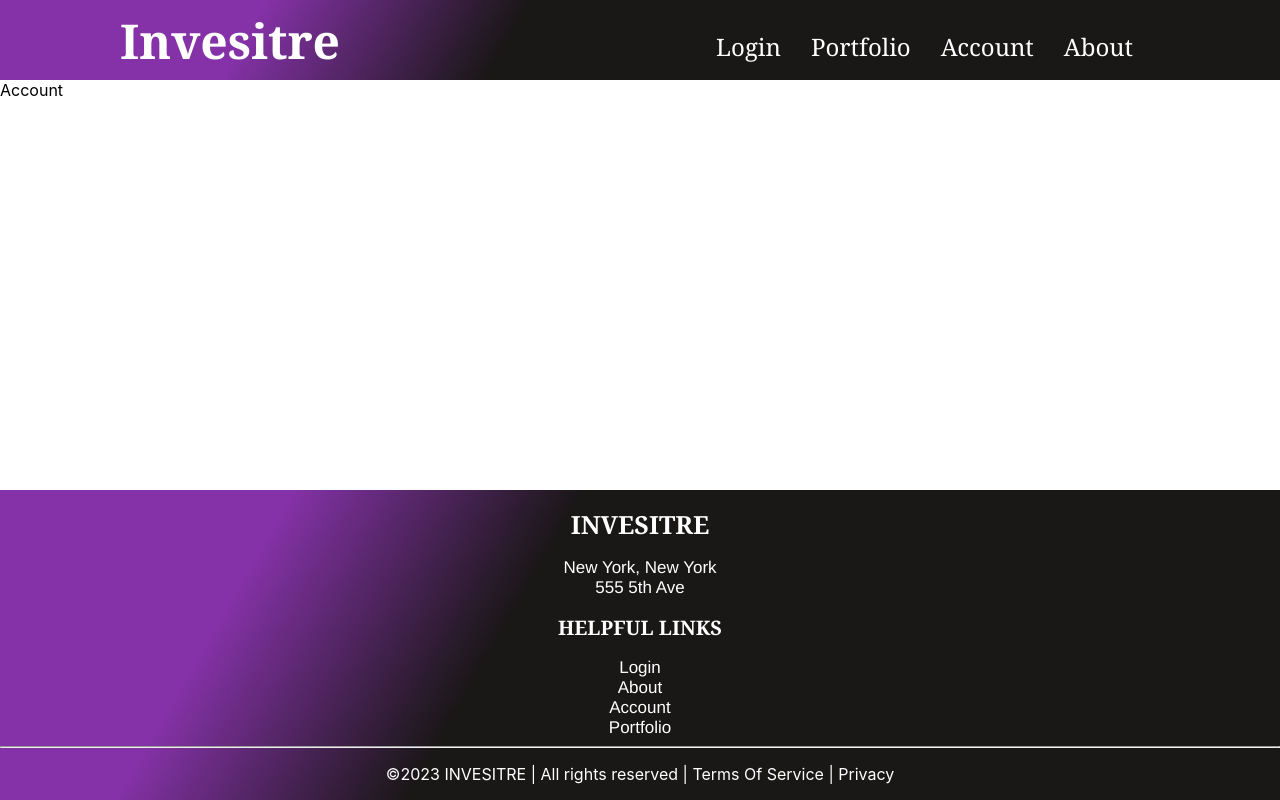
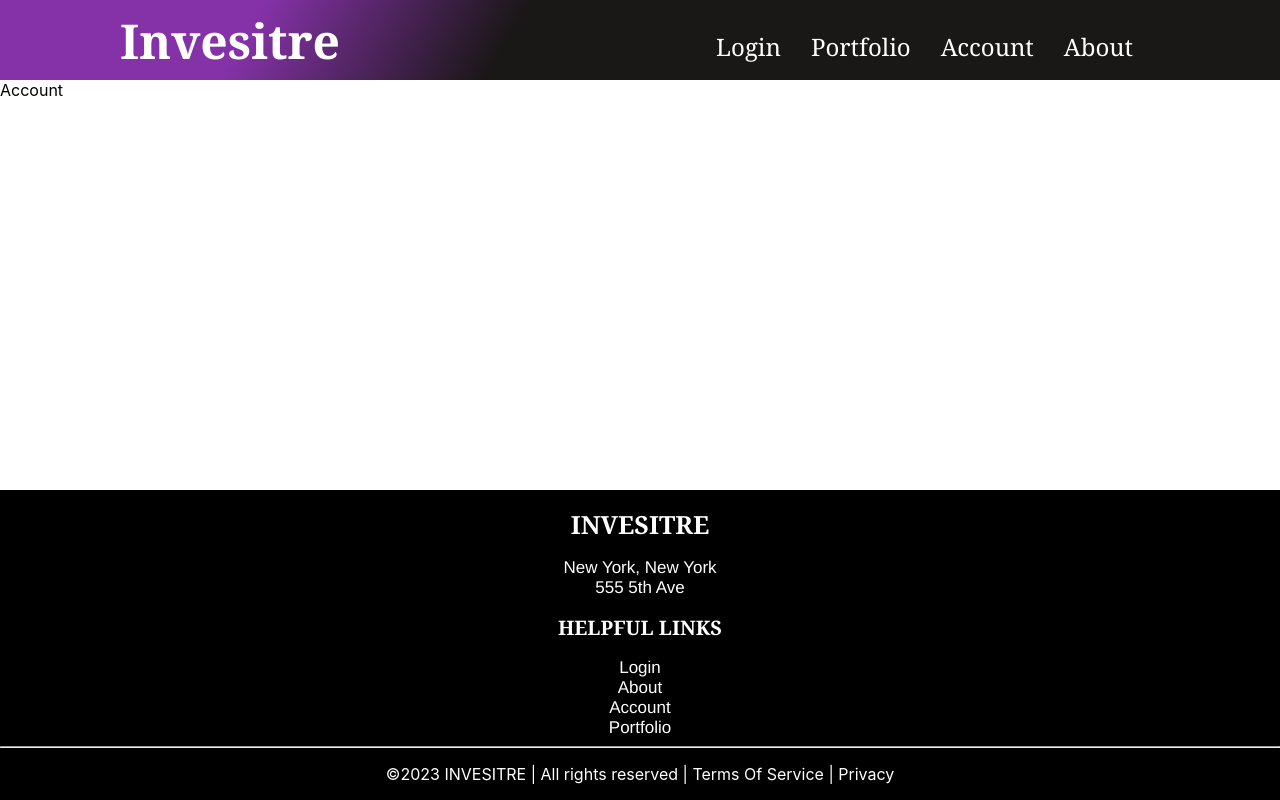
Before and after one commit to pchachicho/Stock-Trading-App, a React (Vite) app: page /account in a window 1280 px wide. Built offline with nearby package versions, Linux system fonts and the light colour scheme.

Commit message:
updated the footer color and installed new dependecies

```diff
--- a/package.json
+++ b/package.json
@@ -14,6 +14,7 @@
     "firebase-tools": "^11.23.1",
     "react": "^18.2.0",
     "react-dom": "^18.2.0",
+    "react-google-button": "^0.7.2",
     "react-router-dom": "^6.8.1",
     "web-vitals": "^2.1.4"
   },
--- a/src/components/Footer/Footer.css
+++ b/src/components/Footer/Footer.css
@@ -1,6 +1,6 @@
 .footer {
   color: white;
-  background: linear-gradient(120deg, rgb(133, 50, 168) 20%, rgb(26, 23, 23) 40%);
+  background: black;
   position: fixed;
   bottom: 0;
   width: 100%;
```
Also changed, not shown: 1 other file (tests, documents, lock files or other folders).
